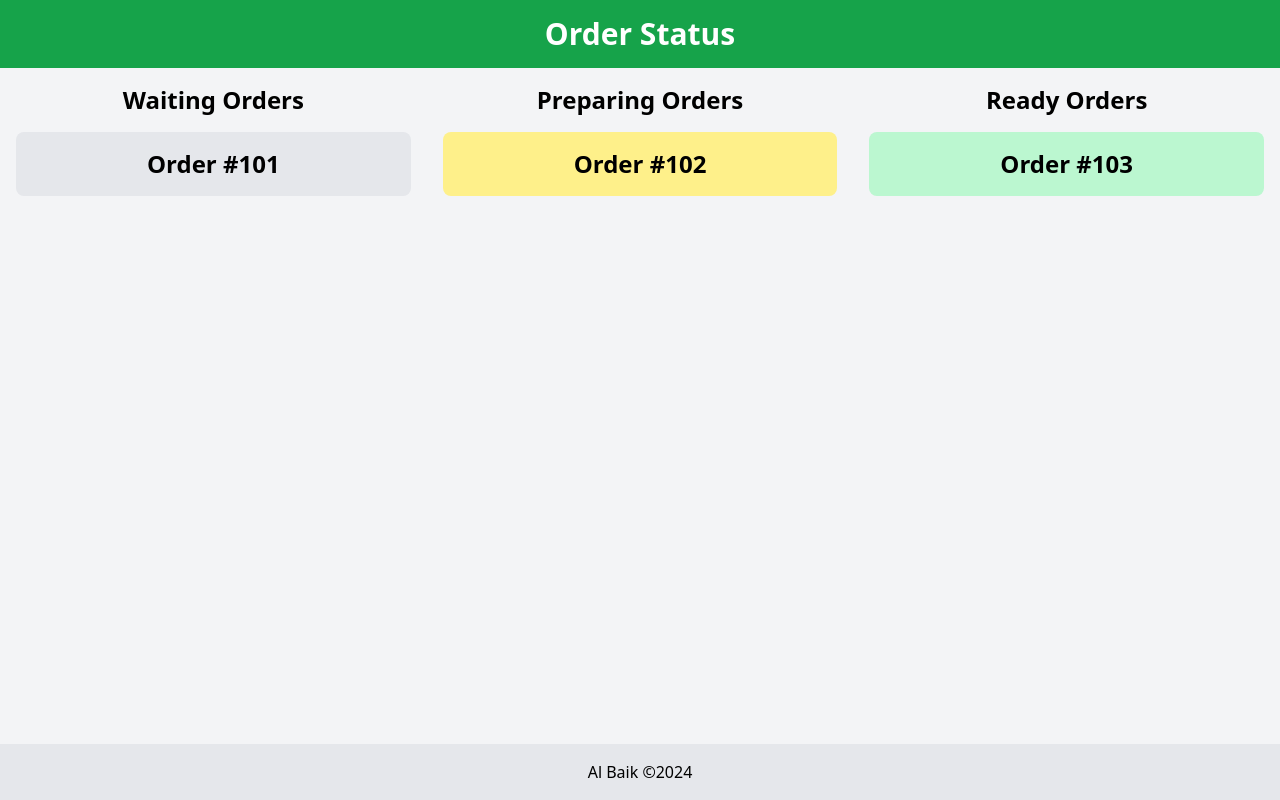
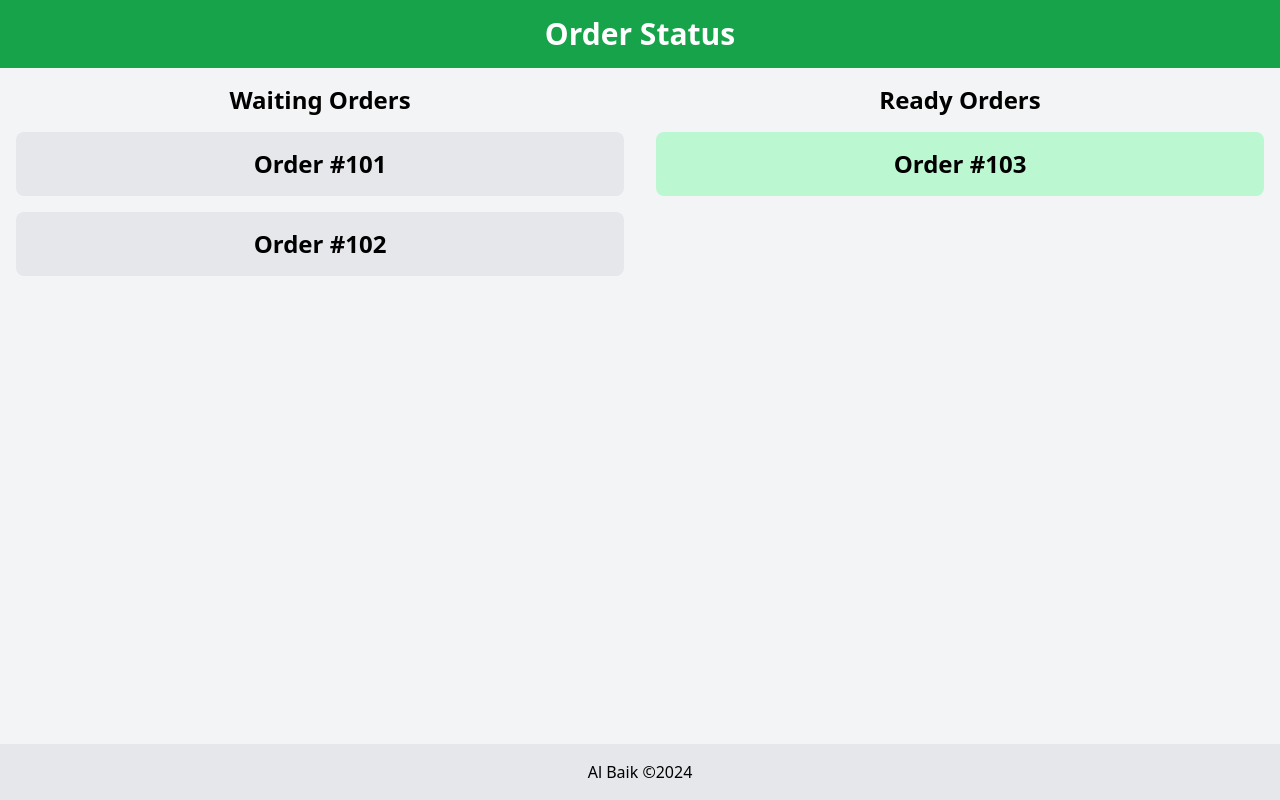
Before and after one commit to AlawiSahel12/COE427, a React (Vite) app in the folder Al-Baik/: page /queue in a window 1280 px wide. Built offline with nearby package versions, Linux system fonts and the light colour scheme.

Commit message:
queue only 2 states

```diff
--- a/Al-Baik/src/pages/QueuePage.jsx
+++ b/Al-Baik/src/pages/QueuePage.jsx
@@ -4,7 +4,7 @@
 function QueuePage() {
   const [orders, setOrders] = useState([
     { orderId: 101, status: "Waiting" },
-    { orderId: 102, status: "Preparing" },
+    { orderId: 102, status: "Waiting" },
     { orderId: 103, status: "Ready" },
     // ...more orders
   ]);
@@ -15,8 +15,6 @@
       setOrders((prevOrders) =>
         prevOrders.map((order) => {
           if (order.status === "Waiting") {
-            return { ...order, status: "Preparing" };
-          } else if (order.status === "Preparing") {
             return { ...order, status: "Ready" };
           } else {
             return order;
@@ -29,9 +27,6 @@
   }, []);
 
   const waitingOrders = orders.filter((order) => order.status === "Waiting");
-  const preparingOrders = orders.filter(
-    (order) => order.status === "Preparing",
-  );
   const readyOrders = orders.filter((order) => order.status === "Ready");
 
   return (
@@ -40,7 +35,7 @@
         <h1 className="text-3xl font-bold text-center">Order Status</h1>
       </header>
       <main className="flex-grow container mx-auto p-4">
-        <div className="grid gap-8 grid-cols-1 md:grid-cols-3">
+        <div className="grid gap-8 grid-cols-1 md:grid-cols-2">
           {/* Waiting Orders */}
           <div>
             <h2 className="text-2xl font-bold mb-4 text-center">
@@ -54,29 +49,6 @@
                   <div
                     key={order.orderId}
                     className="bg-gray-200 rounded-lg py-4 text-center text-2xl font-bold"
-                  >
-                    Order #{order.orderId}
-                  </div>
-                ))
-              )}
-            </div>
-          </div>
-
-          {/* Preparing Orders */}
-          <div>
-            <h2 className="text-2xl font-bold mb-4 text-center">
-              Preparing Orders
-            </h2>
-            <div className="grid gap-4">
-              {preparingOrders.length === 0 ? (
-                <p className="text-center text-lg">
-                  No orders are being prepared.
-                </p>
-              ) : (
-                preparingOrders.map((order) => (
-                  <div
-                    key={order.orderId}
-                    className="bg-yellow-200 rounded-lg py-4 text-center text-2xl font-bold"
                   >
                     Order #{order.orderId}
                   </div>
```
